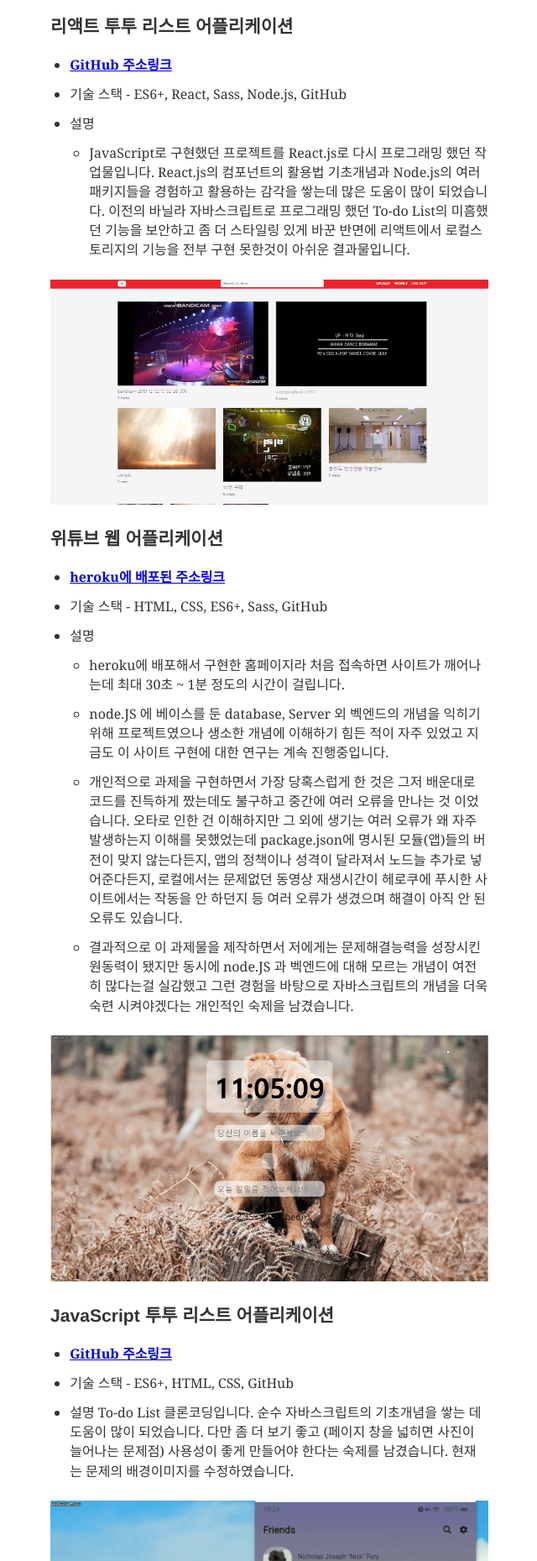
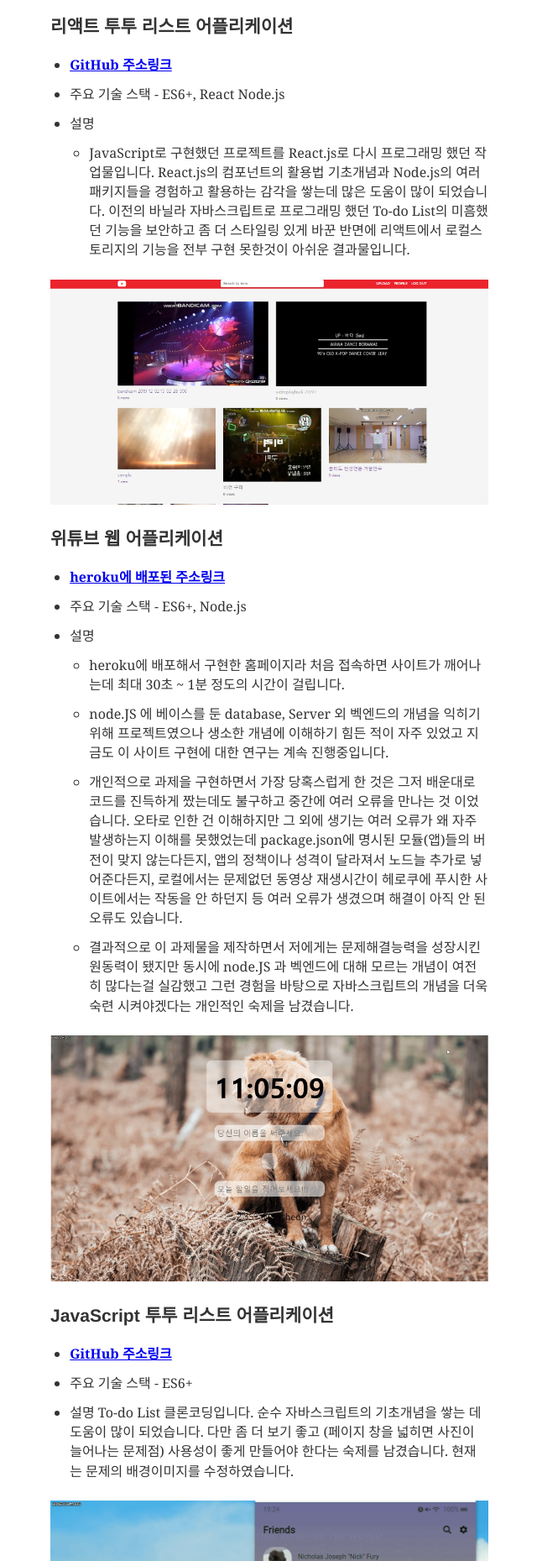
Before and after one commit to DragooCho/my-Gatsby-blog, a Gatsby site: page /about in a window 1280 px wide. Shown: the part 554-2413 px from the top of the page at 84% size, without its empty margins (319-959 px from the left). Built offline with nearby package versions, Linux system fonts and the light colour scheme; Gatsby itself is replaced by a stand-in of ours; some packages are replaced by stand-ins of ours; what typography-theme-github would draw is missing.

Commit message:
resume-en.md retake work2

```diff
--- a/content/__about/resume-en.md
+++ b/content/__about/resume-en.md
@@ -18,8 +18,8 @@ lang: 'en'
 ![ex_screenshot](./img/reactTodo.png)
 ### 리액트 투투 리스트 어플리케이션
  - <a href="https://dragoocho.github.io/react_todo_list/" target="_blank">**GitHub 주소링크**</a>
-- 기술 스택
-          - ES6+, React, Sass, Node.js, GitHub
+- 주요 기술 스택
+          - ES6+, React Node.js
 - 설명
     - JavaScript로 구현했던 프로젝트를 React.js로 다시 프로그래밍 했던 작업물입니다. React.js의 컴포넌트의 활용법 기초개념과 Node.js의 여러 패키지들을 경험하고 활용하는 감각을 쌓는데 많은 도움이 많이 되었습니다. 이전의 바닐라 자바스크립트로 프로그래밍 했던 To-do List의 미흠했던 기능을 보안하고 좀 더 스타일링 있게 바꾼 반면에 리액트에서 로컬스토리지의 기능을 전부 구현 못한것이 아쉬운 결과물입니다.
 
@@ -27,8 +27,8 @@ lang: 'en'
 ![ex_screenshot](./img/wetube.png)
 ### 위튜브 웹 어플리케이션
  - <a href="https://thawing-bayou-05092.herokuapp.com/" target="_blank">**heroku에 배포된 주소링크**</a>
-- 기술 스택
-          - HTML, CSS, ES6+, Sass, GitHub
+- 주요 기술 스택
+          - ES6+, Node.js
 - 설명
     - heroku에 배포해서 구현한 홈페이지라 처음 접속하면 사이트가 깨어나는데 최대 30초 ~ 1분 정도의 시간이 걸립니다.
     - node.JS 에 베이스를 둔 database, Server 외 벡엔드의 개념을 익히기 위해 프로젝트였으나 생소한 개념에 이해하기 힘든 적이 자주 있었고 지금도 이 사이트 구현에 대한 연구는 계속 진행중입니다.
@@ -39,8 +39,8 @@ lang: 'en'
 ![ex_screenshot](./img/todo.gif)
 ### JavaScript 투투 리스트 어플리케이션
  - <a href="https://dragoocho.github.io/momentom-project-js/" target="_blank">**GitHub 주소링크**</a>
-- 기술 스택
-          - ES6+, HTML, CSS, GitHub
+- 주요 기술 스택
+          - ES6+
 - 설명
     To-do List 클론코딩입니다. 순수 자바스크립트의 기초개념을 쌓는 데 도움이 많이 되었습니다. 다만 좀 더 보기 좋고 (페이지 창을 넓히면 사진이 늘어나는 문제점) 사용성이 좋게 만들어야 한다는 숙제를 남겼습니다. 현재는 문제의 배경이미지를 수정하였습니다.
 
```
